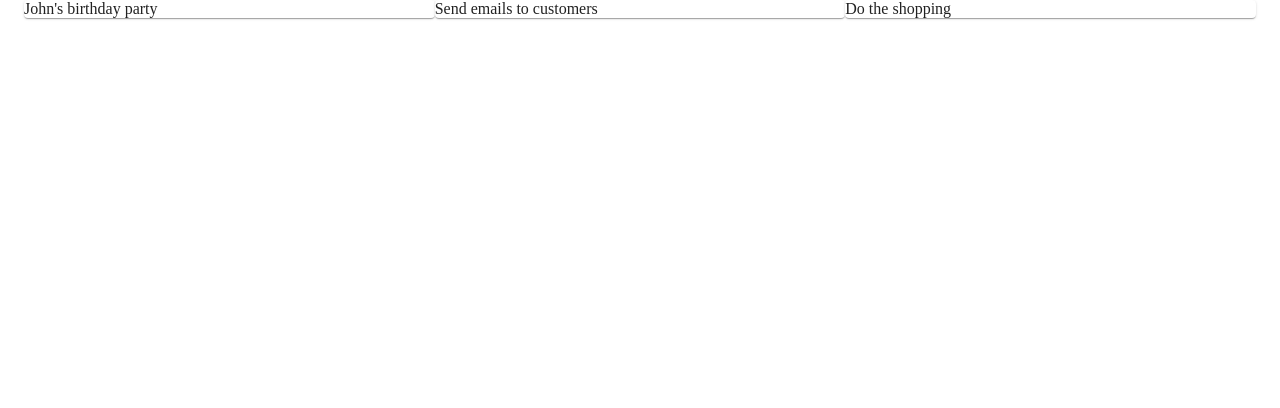
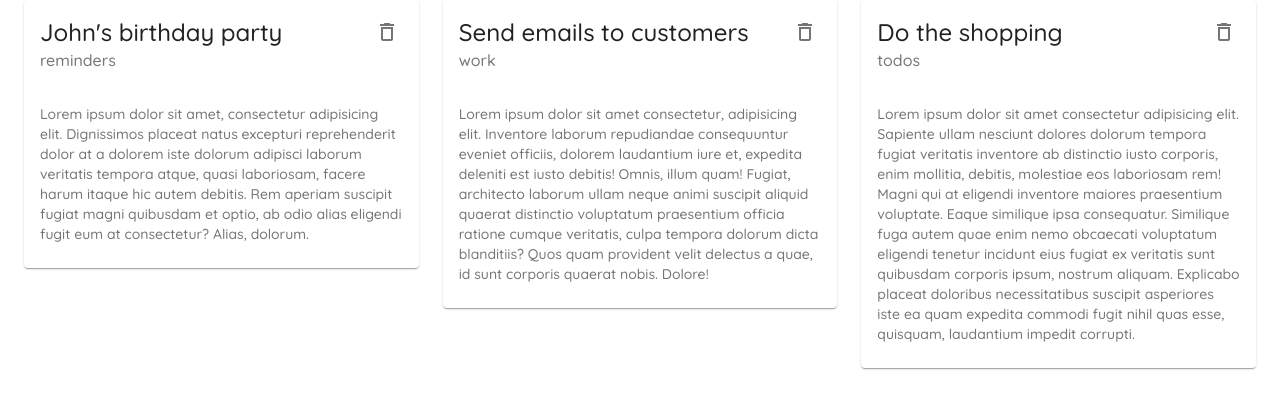
Before and after one commit to daw-maj-pl/mui-mini-project, a React (Create React App) app: page / in a window 1280 px wide. Shown: the top 408 px of the page. Built offline with nearby package versions, Linux system fonts and the light colour scheme; data requests are answered from the project's data file.

Commit message:
Import and display NoteCard component

```diff
--- a/src/pages/Notes.js
+++ b/src/pages/Notes.js
@@ -1,7 +1,7 @@
 import { useState, useEffect } from 'react';
 import Grid from '@material-ui/core/Grid';
-import Paper from '@material-ui/core/Paper';
 import Container from '@material-ui/core/Container';
+import NoteCard from '../components/NoteCard';
 
 export default function Notes() {
   const [notes, setNotes] = useState([]);
@@ -14,10 +14,10 @@ export default function Notes() {
 
   return (
     <Container>
-      <Grid container>
+      <Grid container spacing={3}>
         {notes.map(note => (
           <Grid item xs={12} md={6} lg={4} key={note.id}>
-            <Paper>{note.title}</Paper>
+            <NoteCard note={note} />
           </Grid>
         ))}
       </Grid>
```
